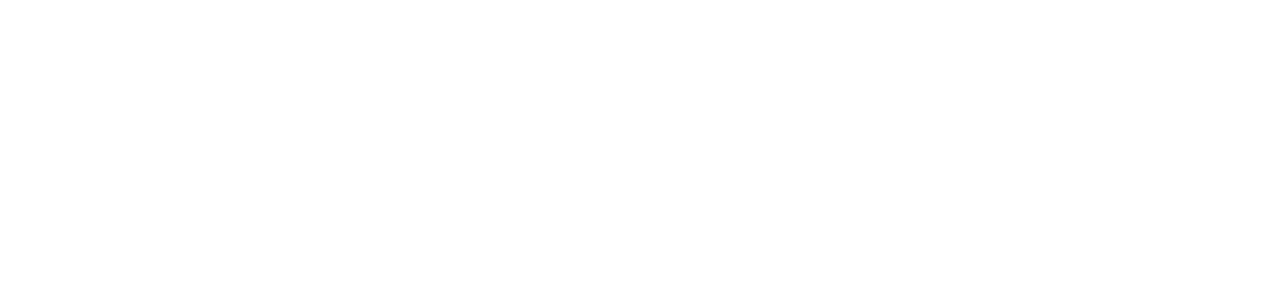
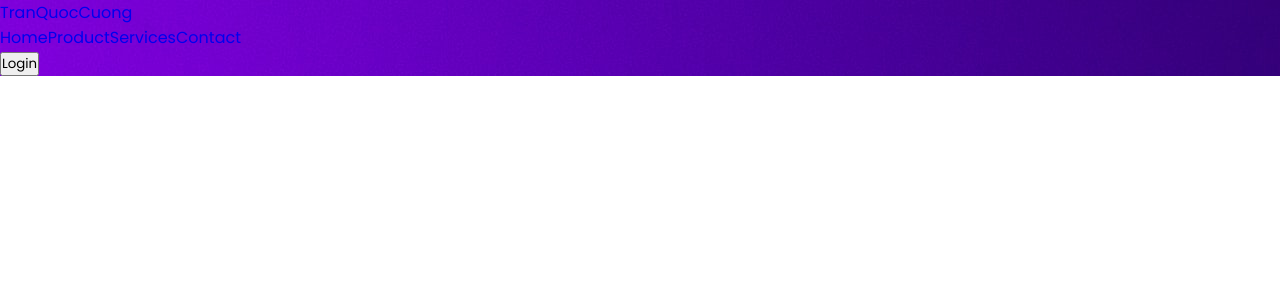
Before and after one commit to CuongQuoc1401/fe-statistic-app-debug, a React (Create React App) app: page / in a window 1280 px wide. Before the commit this address led to /login. Shown: the top 300 px of the page. Built offline with nearby package versions, Linux system fonts and the light colour scheme.

Commit message:
add code 2603 1

```diff
--- a/src/App.js
+++ b/src/App.js
@@ -4,12 +4,14 @@
 import DashboardPage from './pages/DashboardPage';
 import { AuthProvider } from './components/AuthContext';
 import ProtectedRoute from './components/ProtectedRoute';
+import HomePage from './pages/HomePage'; // Import HomePage
 
 function App() {
     return (
         <AuthProvider>
             <Router>
                 <Routes>
+                    <Route path="/" element={<HomePage />} /> {/* Route cho trang chủ */}
                     <Route path="/login" element={<LoginPage />} />
                     <Route
                         path="/dashboard"
@@ -19,7 +21,6 @@
                             </ProtectedRoute>
                         }
                     />
-                    <Route path="/" element={<Navigate to="/login" />} /> {/* Chuyển hướng trang chủ đến trang đăng nhập */}
                 </Routes>
             </Router>
         </AuthProvider>
--- a/src/components/LoginForm.js
+++ b/src/components/LoginForm.js
@@ -1,8 +1,7 @@
 import React, { useState, useContext } from 'react';
 import { useNavigate } from 'react-router-dom';
 import { AuthContext } from './AuthContext';
-import styles from './LoginForm.module.css'; // Import CSS Module
-import backgroundImage from '../../src/assets/website-forms-bg.jpg'; // Đảm bảo đường dẫn này đúng
+import styles from './LoginForm.module.css';
 
 const LoginForm = () => {
     const [email, setEmail] = useState('');
@@ -27,8 +26,8 @@
     };
 
     return (
-        <div className={styles.form_container} style={{ backgroundImage: `url(${backgroundImage})` }}> {/* Áp dụng container style và hiển thị form */}
-            <div className={`${styles.form} ${styles.login_form}`}> {/* Áp dụng login form style */}
+        <div className={styles.form_container}> {/* Loại bỏ class active ban đầu */}
+            <div className={`${styles.form} ${styles.login_form}`}>
                 <form onSubmit={handleSubmit}>
                     <h2>Login</h2>
                     {error && <p style={{ color: 'red' }}>{error}</p>}
@@ -66,12 +65,10 @@
                     </div>
                     <button type="submit" className={styles.button}>Login Now</button>
                     <div className={styles.login_signup}>
-                        Don't have an account? <a href="#" id="signup">Signup</a> {/* Bạn có thể xử lý việc chuyển đổi form sau */}
+                        Don't have an account? <a href="#" id="signup">Signup</a>
                     </div>
                 </form>
             </div>
-
-            {/* Bạn có thể thêm form đăng ký ở đây nếu muốn, tương tự như trên */}
         </div>
     );
 };
--- /dev/null
+++ b/src/pages/HomePage.js
@@ -0,0 +1,34 @@
+import React from 'react';
+import { useNavigate } from 'react-router-dom';
+import styles from './HomePage.module.css'; // Tạo file CSS cho trang chủ nếu cần
+import backgroundImage from '../assets/website-forms-bg.jpg'; // Import ảnh nền
+
+const HomePage = () => {
+    const navigate = useNavigate();
+
+    const handleLoginClick = () => {
+        navigate('/login');
+    };
+
+    return (
+        <div className={styles.home} style={{ backgroundImage: `url(${backgroundImage})` }}>
+            <header className={styles.header}>
+                <nav className={styles.nav}>
+                    <a href="/" className={styles.nav_logo}>TranQuocCuong</a>
+                    <ul className={styles.nav_items}>
+                        <li className={styles.nav_item}>
+                            <a href="#" className={styles.nav_link}>Home</a>
+                            <a href="#" className={styles.nav_link}>Product</a>
+                            <a href="#" className={styles.nav_link}>Services</a>
+                            <a href="#" className={styles.nav_link}>Contact</a>
+                        </li>
+                    </ul>
+                    <button className={styles.button} onClick={handleLoginClick}>Login</button>
+                </nav>
+            </header>
+            {/* Bạn có thể thêm nội dung khác cho trang chủ ở đây */}
+        </div>
+    );
+};
+
+export default HomePage;
--- a/src/pages/LoginPage.js
+++ b/src/pages/LoginPage.js
@@ -1,10 +1,10 @@
 import React from 'react';
 import LoginForm from '../components/LoginForm';
+import styles from './LoginPage.module.css'; // Tạo file CSS cho LoginPage nếu cần
 
 const LoginPage = () => {
     return (
-        <div>
-            {/* Bạn có thể thêm background hoặc các yếu tố khác của trang login ở đây */}
+        <div className={styles.loginPageContainer}> {/* Thêm container để style nếu cần */}
             <LoginForm />
         </div>
     );
```
Also changed, not shown: src/pages/HomePage.module.css (added), src/pages/LoginPage.module.css (added).
